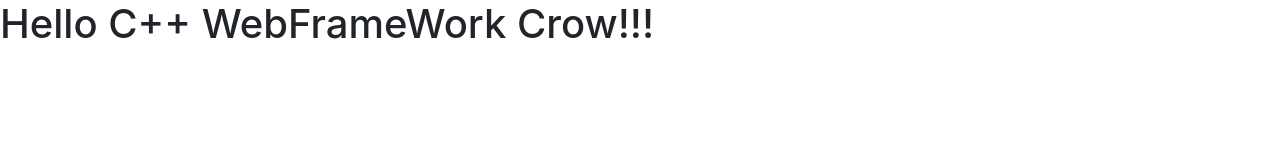
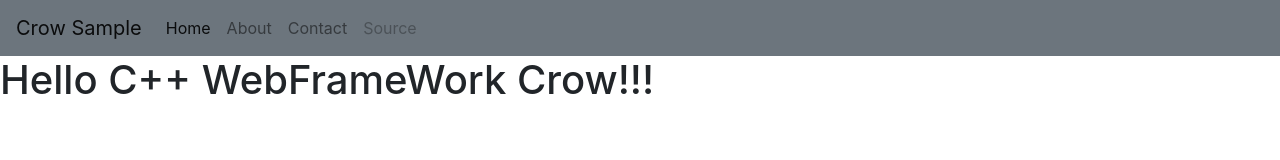
Before and after one commit to S-H-GAMELINKS/crow_sample, a plain HTML site: page index.html in a window 1280 px wide. Drawn offline with nearby package versions, Linux system fonts and the light colour scheme.

Commit message:
add NavBar

```diff
--- a/index.html
+++ b/index.html
@@ -6,6 +6,29 @@
 <script src="https://code.jquery.com/jquery-3.3.1.slim.min.js" integrity="sha384-q8i/X+965DzO0rT7abK41JStQIAqVgRVzpbzo5smXKp4YfRvH+8abtTE1Pi6jizo" crossorigin="anonymous"></script>
 <script src="https://cdnjs.cloudflare.com/ajax/libs/popper.js/1.14.3/umd/popper.min.js" integrity="sha384-ZMP7rVo3mIykV+2+9J3UJ46jBk0WLaUAdn689aCwoqbBJiSnjAK/l8WvCWPIPm49" crossorigin="anonymous"></script>
 <script src="https://stackpath.bootstrapcdn.com/bootstrap/4.1.3/js/bootstrap.min.js" integrity="sha384-ChfqqxuZUCnJSK3+MXmPNIyE6ZbWh2IMqE241rYiqJxyMiZ6OW/JmZQ5stwEULTy" crossorigin="anonymous"></script>
+
+<nav class="navbar navbar-expand-lg navbar-light bg-secondary">
+    <a class="navbar-brand" href="#">Crow Sample</a>
+    <button class="navbar-toggler" type="button" data-toggle="collapse" data-target="#navbarNav" aria-controls="navbarNav" aria-expanded="false" aria-label="Toggle navigation">
+        <span class="navbar-toggler-icon"></span>
+    </button>
+    <div class="collapse navbar-collapse" id="navbarNav">
+        <ul class="navbar-nav">
+        <li class="nav-item active">
+            <a class="nav-link" href="/">Home <span class="sr-only">(current)</span></a>
+        </li>
+        <li class="nav-item">
+            <a class="nav-link" href="/about">About</a>
+        </li>
+        <li class="nav-item">
+            <a class="nav-link" href="/contact">Contact</a>
+        </li>
+        <li class="nav-item">
+            <a class="nav-link disabled" href="https://github.com/S-H-GAMELINKS/crow_sample">Source</a>
+        </li>
+        </ul>
+    </div>
+</nav>
 
 <div id="crow">
     <h1>{{message}}</h1>
```
